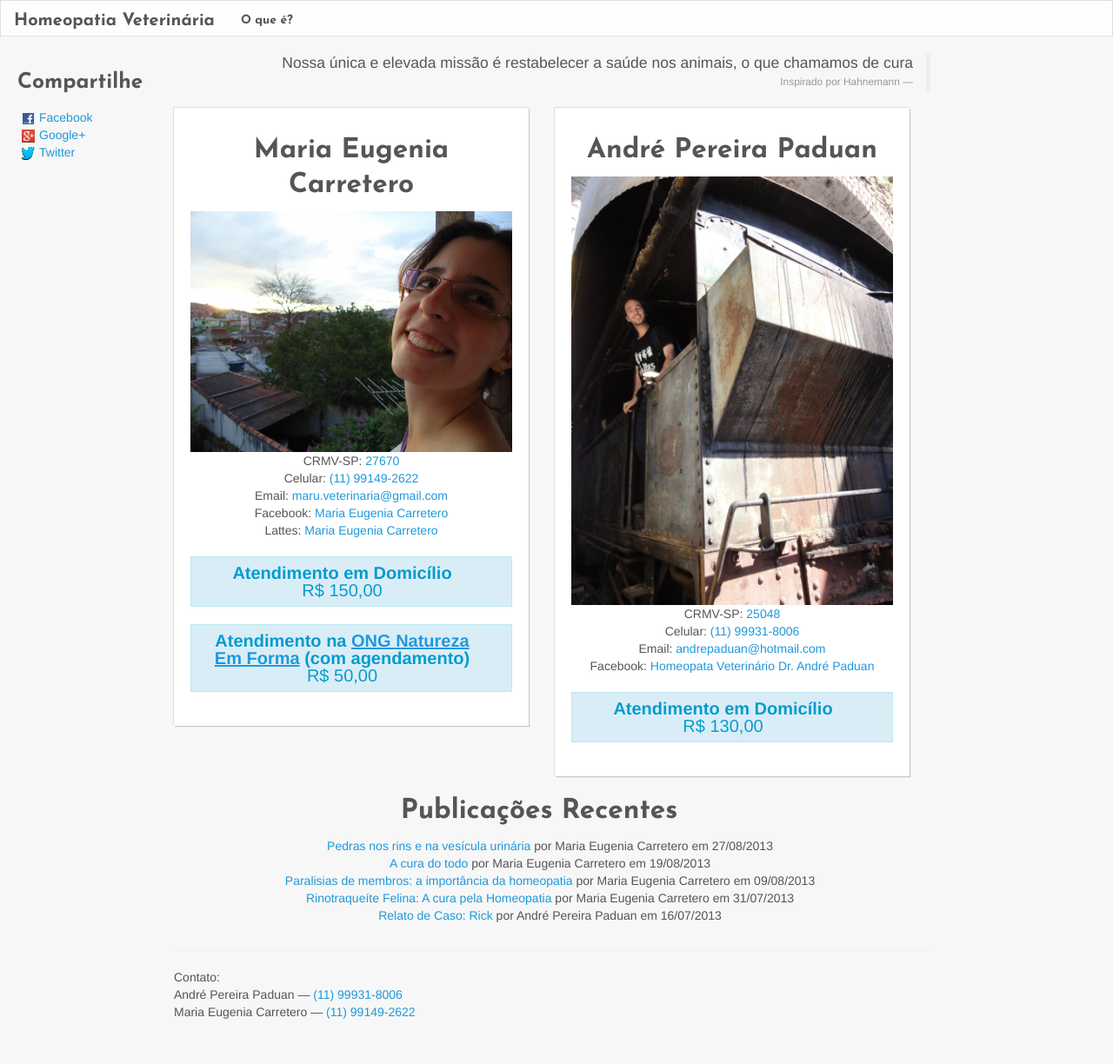
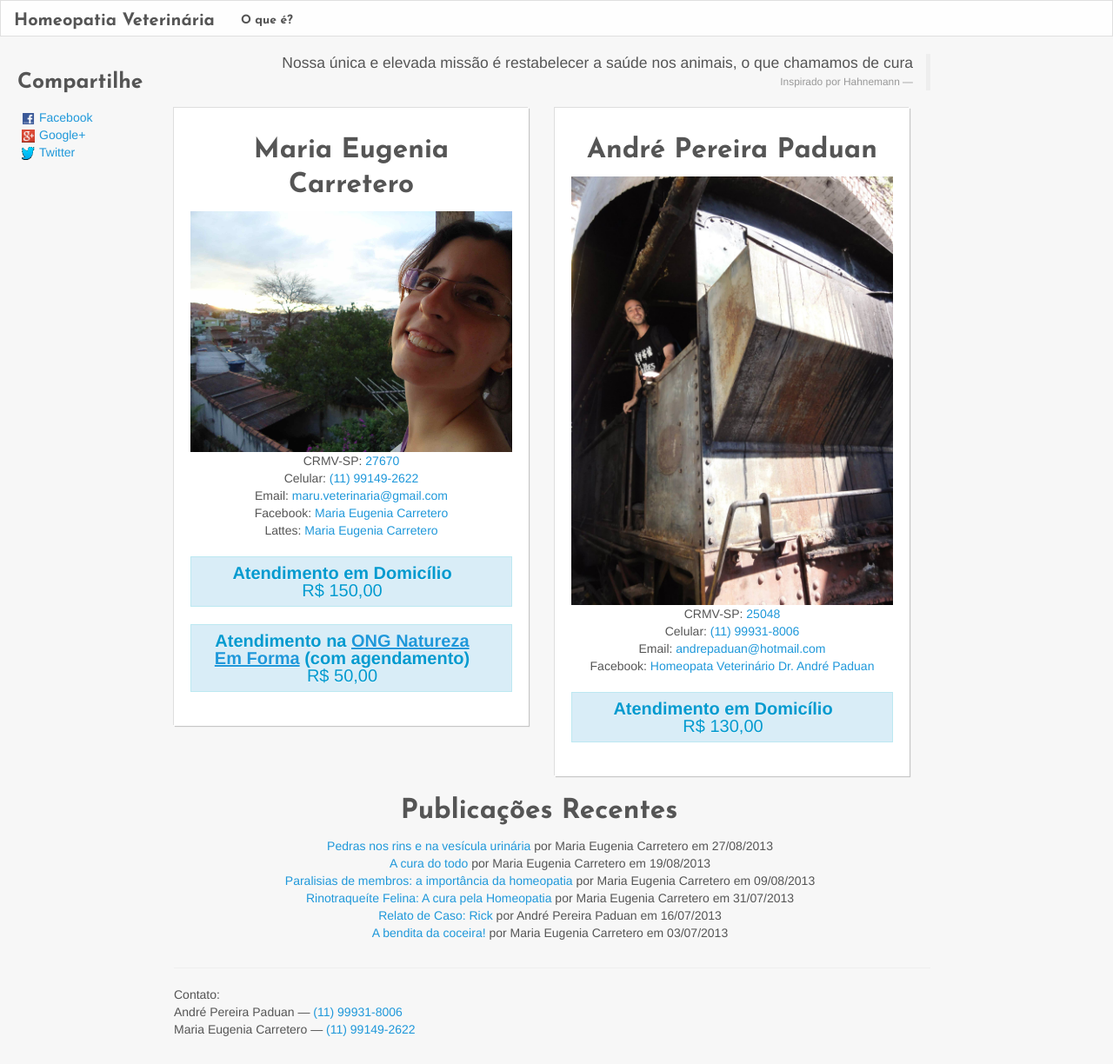
Before and after one commit to jonasabreu/site-maru, a Jekyll site: the page built from index.html, in a window 1280 px wide. Shown: the whole page at 87% size. Built offline with Jekyll 4.4.1, drawn with Linux system fonts in a browser that asks for light colours; Markdown is read by kramdown in place of the engine named in the settings.

Commit message:
removendo limite do número de artigos

```diff
--- a/index.html
+++ b/index.html
@@ -47,7 +47,7 @@ layout: default
     <div class="recentes">
     <h2>Publicações Recentes</h2>
     <ul>
-    {% for page in site.posts limit:5 %}
+    {% for page in site.posts %}
 	    <li><a href="{{page.url}}">{{page.title}}</a> por {{ page.author }} em {{ page.date | date: "%d/%m/%Y"  }}</li>
 
     {% endfor %}
```
